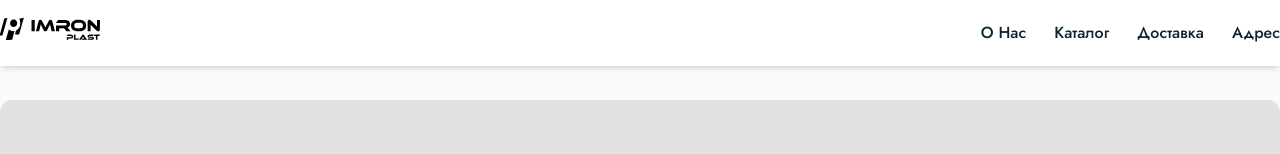
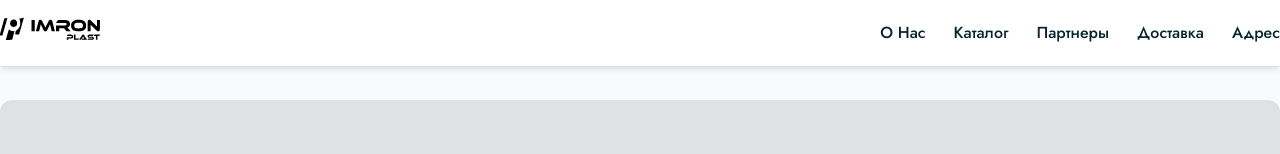
Before and after one commit to SMwebdeveloper/imron-plast, a Vue app: page / in a window 1280 px wide. Shown: the top 154 px of the page. Built offline with nearby package versions, Linux system fonts and the light colour scheme.

Commit message:
add links

```diff
--- a/src/components/Navbar.vue
+++ b/src/components/Navbar.vue
@@ -36,6 +36,10 @@ export default {
                 href: '#products'
             },
             {
+                title: "Партнеры",
+                href: '#partners'
+            },
+            {
                 title: 'Доставка',
                 href: '#delivery'
             },
--- a/src/components/Partners.vue
+++ b/src/components/Partners.vue
@@ -1,5 +1,5 @@
 <template lang="">
-  <div class="pt-16">
+  <div class="pt-16" id="partners">
     <div class="container mx-auto md:px-0 px-3 text-center">
       <h2 class="text-[24px] md:text-[28px] lg:text-[32px] text-[#277cad] font-semibold mb-3 lg:mb-8">Партнеры</h2>
       <div class="hidden lg:flex items-center justify-between">
```
